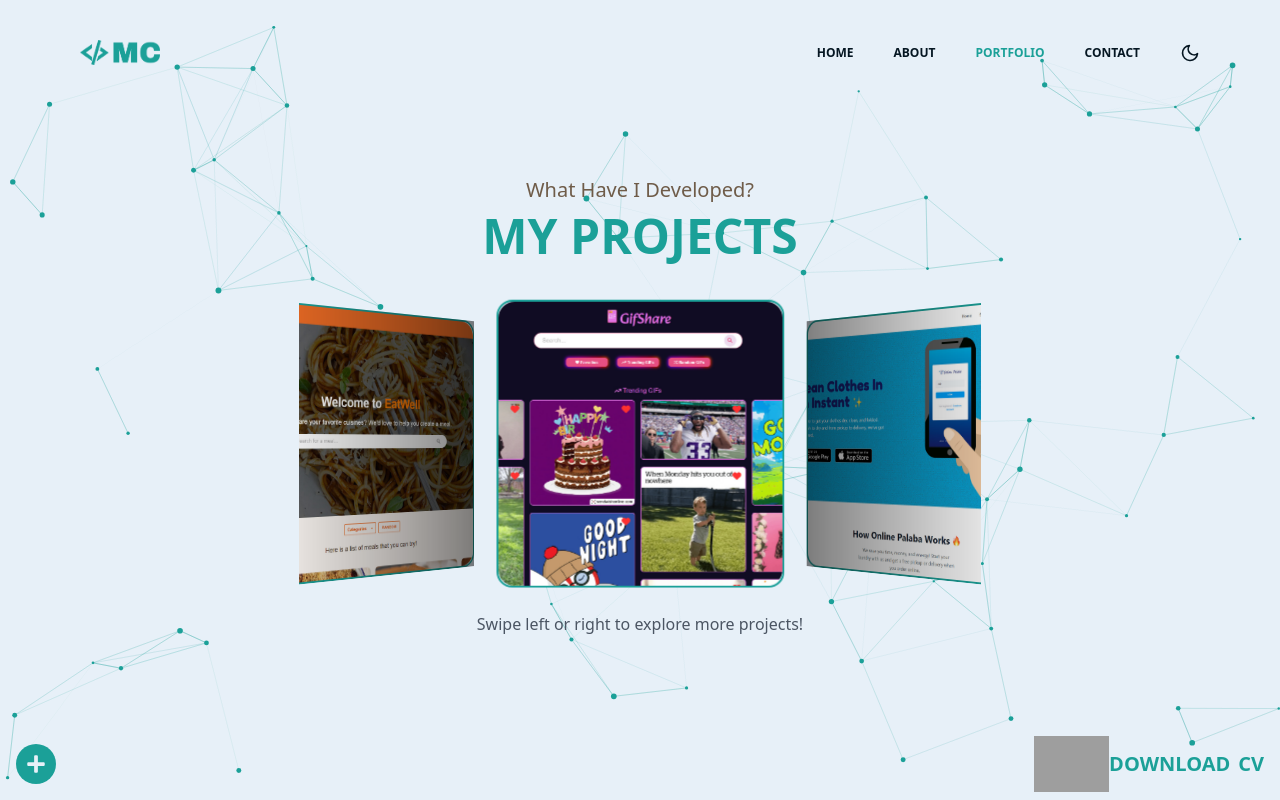
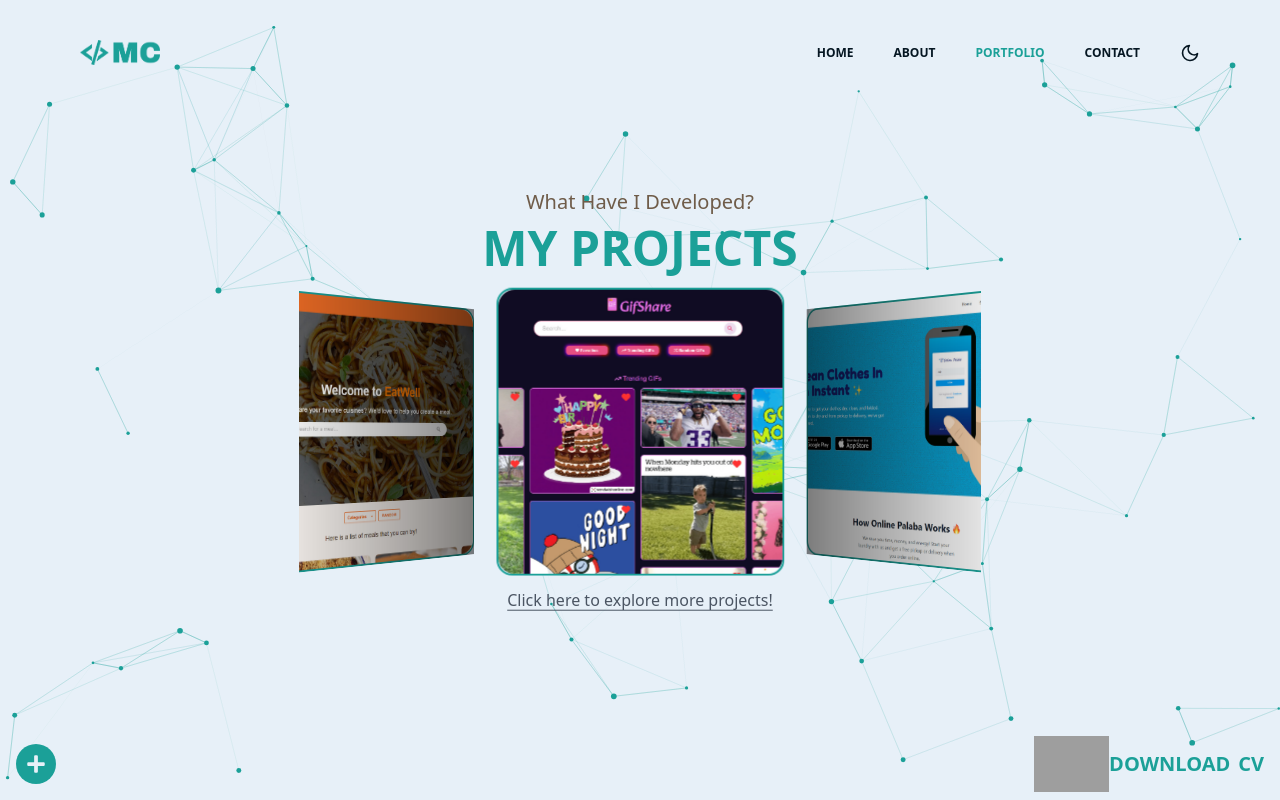
Before and after one commit to melchie04/melchorcallos-website, a React (Vite) app: page /portfolio in a window 1280 px wide. Built offline with nearby package versions, Linux system fonts and the light colour scheme; no server answers; grey boxes are pictures that could not be loaded.

Commit message:
Update Portfolio.jsx

```diff
--- a/src/pages/Portfolio.jsx
+++ b/src/pages/Portfolio.jsx
@@ -1,4 +1,5 @@
 import { useState } from "react";
+import { Link } from "react-router-dom";
 import { motion } from "framer-motion";
 import { FaPlayCircle, FaGithub } from "react-icons/fa";
 import { Swiper, SwiperSlide } from "swiper/react";
@@ -6,6 +7,7 @@ import { EffectCoverflow, Autoplay } from "swiper/modules";
 import "swiper/css";
 import "swiper/css/effect-coverflow";
 import "swiper/css/pagination";
+import { usePageControl } from "../providers/PageControlProvider";
 import PageTitle from "../components/PageTitle";
 import LinkButton from "../components/LinkButton";
 import { portfolio } from "../assets/contents/contents";
@@ -23,15 +25,20 @@ const Portfolio = () => {
       <div className="lg:w-4/5 md:w-3/4 min-w-80 h-full flex flex-col justify-center items-center animate-float">
         <PageTitle title={portfolio.title} subtitle={portfolio.subtitle} />
         <Projects />
-        <p className="text-gray-600 dark:text-gray-300">
-          Swipe left or right to explore more projects!
-        </p>
+        <Link
+          className="text-gray-600 dark:text-gray-300 hover:text-primary dark:hover:text-primary underline underline-offset-4 py-3"
+          to="/projects"
+          onClick={() => setActivePage("/projects")}
+        >
+          Click here to explore more projects!
+        </Link>
       </div>
     </motion.div>
   );
 };
 
 const Projects = () => {
+  const { setActivePage } = usePageControl();
   const [imgLoading, setImgLoading] = useState(true);
 
   return (
@@ -55,16 +62,18 @@ const Projects = () => {
       }}
       loop={true}
       modules={[EffectCoverflow, Autoplay]}
-      className="w-2/3 flex flex-col justify-center items-center p-6"
+      className="w-2/3 flex flex-col justify-center items-center"
     >
       {projects.map((item, index) => (
         <SwiperSlide key={index} className="size-72 relative group">
-          <div className="relative w-full h-full border-2 border-primary rounded-2xl">
+          <div
+            className={`relative w-full h-full border-2 border-primary rounded-2xl transition-opacity duration-500 ${
+              imgLoading ? "opacity-0" : "opacity-100"
+            }`}
+          >
             <img
               src={item.image}
-              className={`w-full h-full object-cover rounded-2xl transition-opacity duration-500 ${
-                imgLoading ? "opacity-0" : "opacity-100"
-              }`}
+              className="w-full h-full object-cover rounded-2xl"
               alt={item.name}
               onLoad={() => setImgLoading(false)}
             />
```
